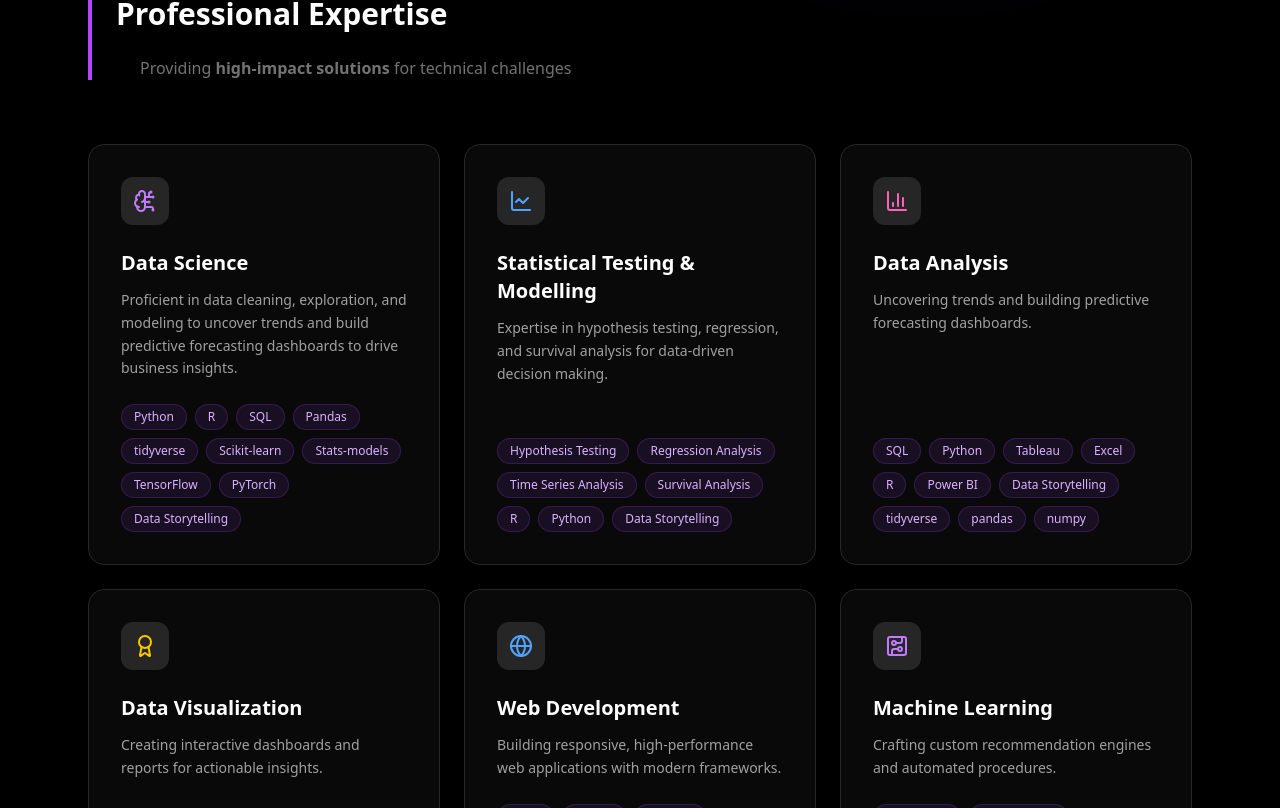
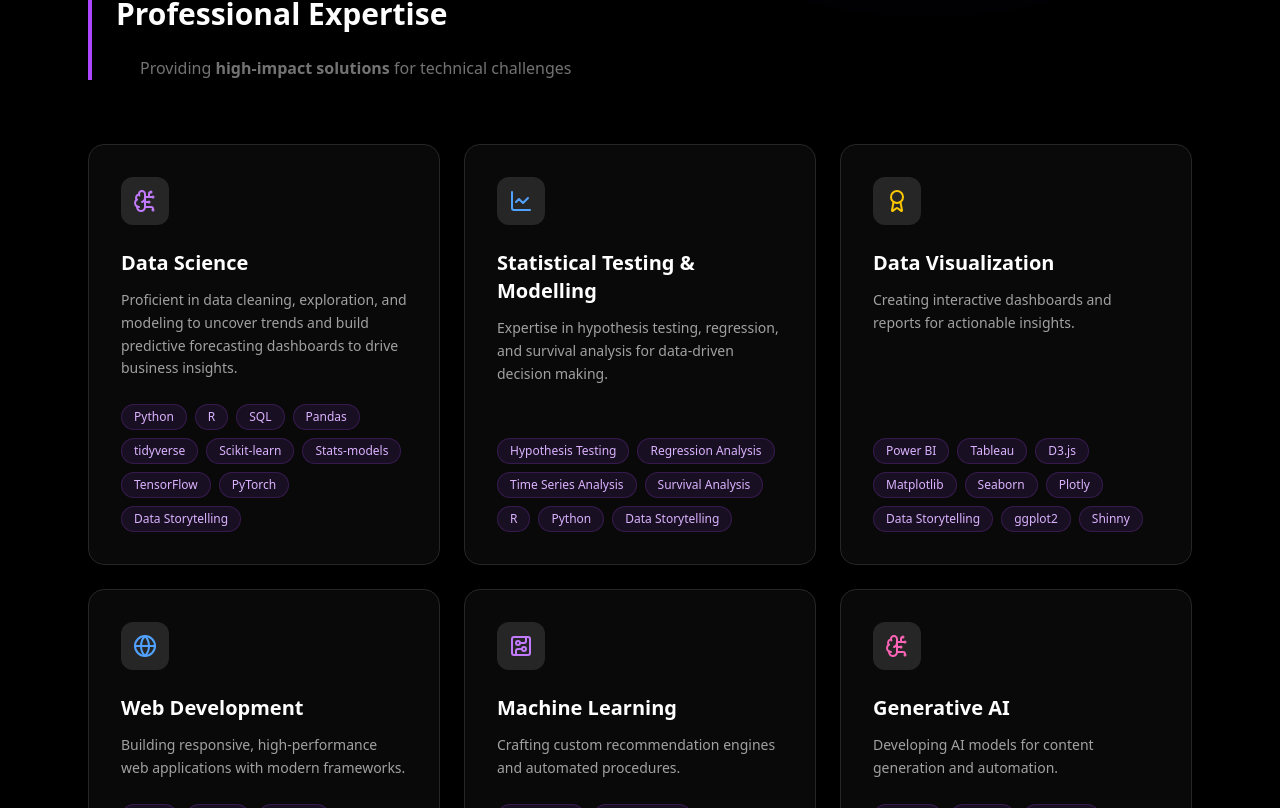
Before and after one commit to kiteluva/kitewebsite, a React (Vite) app in the folder kiluvas/: page / in a window 1280 px wide. Shown: the part 772-1580 px from the top of the page. Built offline with nearby package versions, Linux system fonts and the light colour scheme.

Commit message:
=====================

```diff
--- a/kiluvas/src/App.tsx
+++ b/kiluvas/src/App.tsx
@@ -110,12 +110,6 @@ const HomeView: React.FC<{ setActiveTab: (id: string) => void }> = ({ setActiveT
             title: "Statistical Testing & Modelling",
             desc: "Expertise in hypothesis testing, regression, and survival analysis for data-driven decision making.",
             skills: ["Hypothesis Testing", "Regression Analysis", "Time Series Analysis", "Survival Analysis", "R", "Python", "Data Storytelling"]
-          },
-          {
-            icon: <BarChart3 className="text-pink-400" />,
-            title: "Data Analysis",
-            desc: "Uncovering trends and building predictive forecasting dashboards.",
-            skills: ["SQL", "Python", "Tableau", "Excel", "R", "Power BI", "Data Storytelling", "tidyverse", "pandas", "numpy"]
           },
           {
             icon: <Award className="text-yellow-400" />,
```
